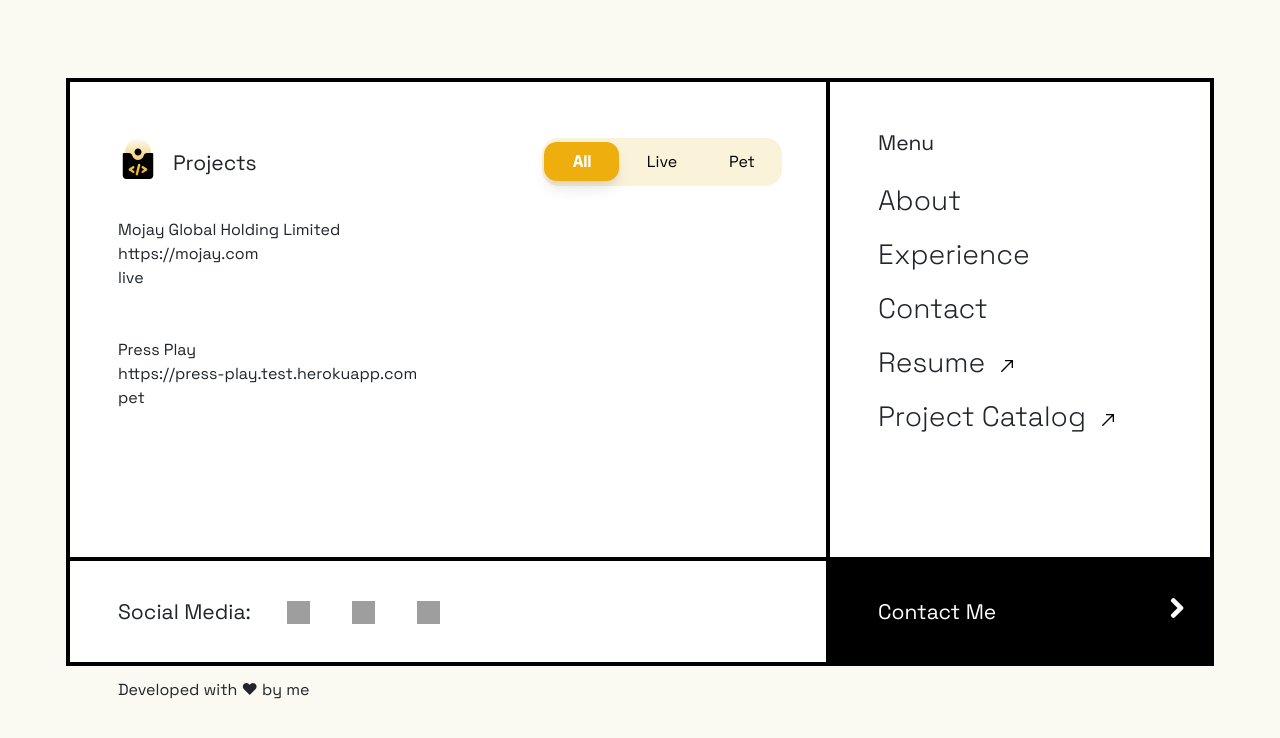
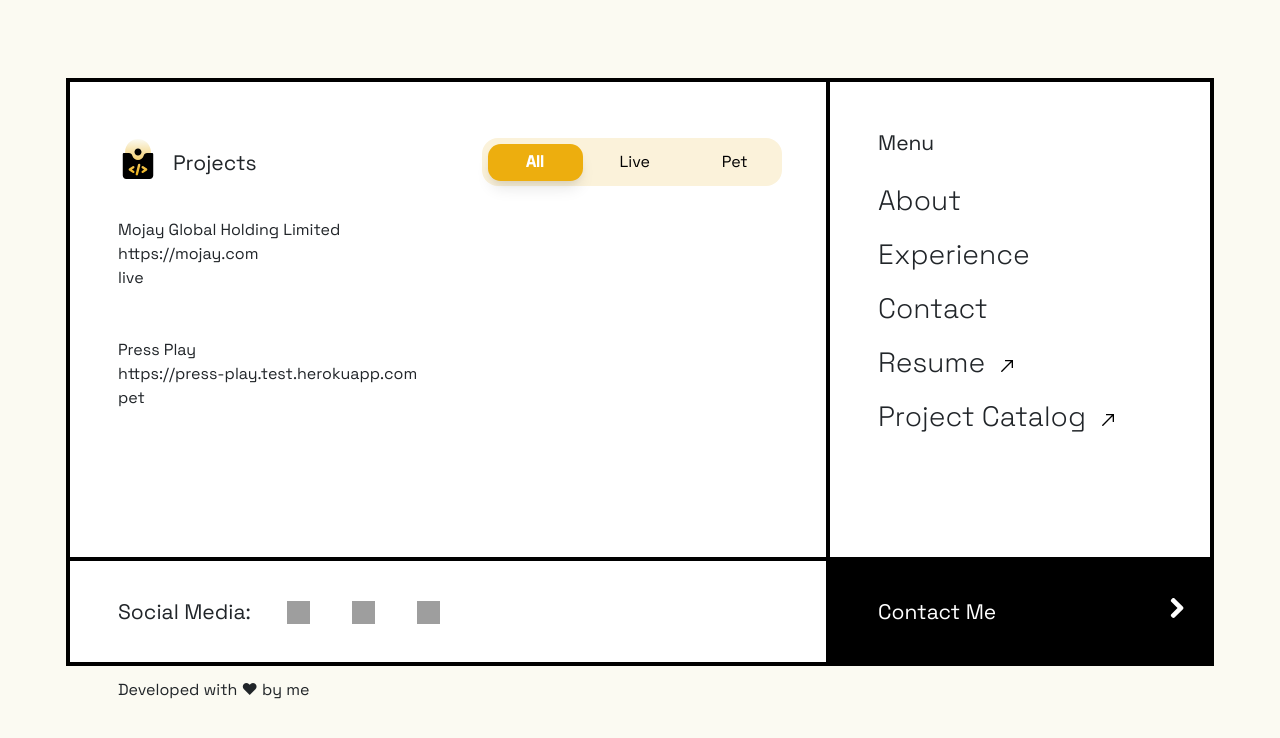
Before and after one commit to Davien21/simple-resume, a Next.js app: page /work in a window 1280 px wide. Shown: the top 738 px of the page. Built offline with nearby package versions, Linux system fonts and the light colour scheme; grey boxes are pictures that could not be loaded.

Commit message:
update tab size

```diff
--- a/components/segmentedControl/index.jsx
+++ b/components/segmentedControl/index.jsx
@@ -1,22 +1,26 @@
-import React, { useRef, useEffect } from "react";
+import React from "react";
 import styles from "./segmentedControl.module.css";
 import { motion } from "framer-motion";
 
 function SegmentedControl({ active, controls, onSetActiveControl }) {
-  const sliderWidth = Math.floor((1 / controls.length) * 100) - 2 + "%";
-  const sliderLeftPosition =
-    Math.ceil((controls.indexOf(active) / controls.length) * 100) + 1 + "%";
+  const sliderWidth = Math.floor((1 / controls.length) * 100) + "%";
+  const sliderLeftPosition = (() => {
+    const activeIndex = controls.indexOf(active);
+    return Math.round((activeIndex / controls.length) * 100) + "%";
+  })();
 
   const controlClasses = (control) =>
     control == active ? `${styles.active}` : "";
 
   return (
     <ul className={styles.container}>
-      <motion.div
-        initial={{ left: 0, width: sliderWidth }}
-        animate={{ left: sliderLeftPosition }}
-        className={styles.slider}
-      ></motion.div>
+      <div className={styles["slider-container"]}>
+        <motion.div
+          initial={{ left: 0, width: sliderWidth }}
+          animate={{ left: sliderLeftPosition }}
+          className={styles.slider}
+        ></motion.div>
+      </div>
       {controls.map((control) => (
         <li
           onClick={() => onSetActiveControl(control)}
--- a/components/segmentedControl/segmentedControl.module.css
+++ b/components/segmentedControl/segmentedControl.module.css
@@ -2,30 +2,36 @@
   background-color: #fbf2da;
   color: #000;
   display: inline-flex;
+  /* justify-content: space-between; */
   /* border: 3px solid #000; */
   border-radius: 1rem;
   padding: 0.75rem 0rem;
   position: relative;
+  /* width: 100%; */
+  /* max-width: 300px; */
 }
 
-/* @media screen and (min-width: 360px) {
-  .container {
-    display: inline-flex;
-  }
-} */
+.slider-container {
+  position: absolute;
+  width: 100%;
+  height: 100%;
+  /* background-color: #000; */
+  z-index: 3;
+  top: 0;
+  padding: 0.35rem 0.35rem;
+  /* display: none; */
+}
 
 .slider {
-  /* padding: 0.5rem 0.5rem; */
+  position: relative;
   background-color: #edae0e !important;
-  content: "";
-  position: absolute;
-  top: 8.79%;
+  /* top: 8.79%; */
   /* bottom: 1%; */
   /* left: 1px; */
   border-radius: 0.8rem;
   /* display: none; */
-  height: 80%;
-  max-width: 100%;
+  height: 100%;
+  width: 100%;
   box-shadow: 0 10px 15px -3px rgba(0, 0, 0, 0.1),
     0 4px 6px -2px rgba(0, 0, 0, 0.06);
   /* transform: translateX(5px 2px); */
@@ -37,10 +43,11 @@
   justify-content: center;
   position: relative;
   z-index: 3;
-  /* padding: 0.375rem 1rem; */
+  padding-left: 0.35rem;
   cursor: pointer;
+  flex-basis: 1;
   /* height: 40px; */
-  width: 80px;
+  min-width: 100px;
 }
 
 .container li:not(.active):hover {
@@ -56,3 +63,11 @@
 
   /* background-color: #ffffff !important; */
 }
+
+@media screen and (min-width: 576px) {
+  .container {
+    display: inline-flex !important;
+  }
+  .container li {
+  }
+}
```
